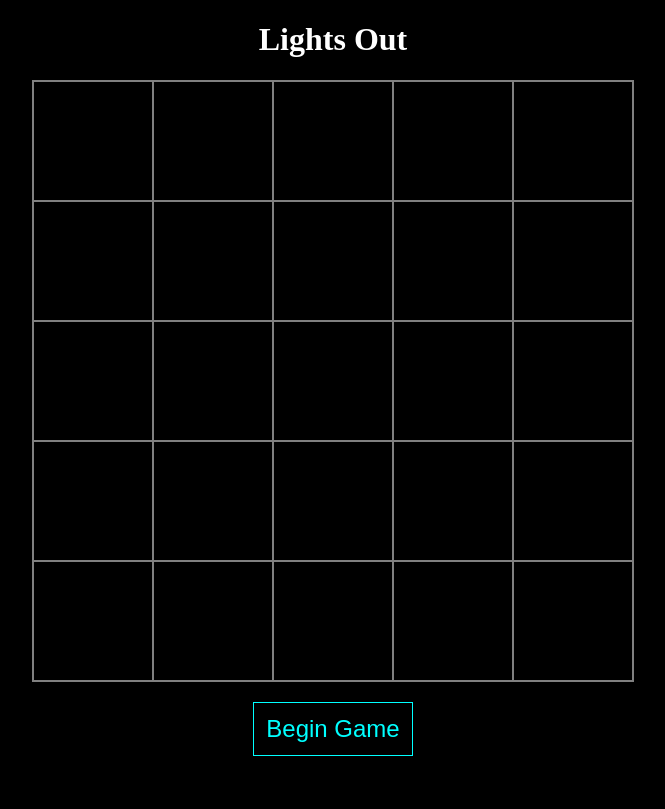
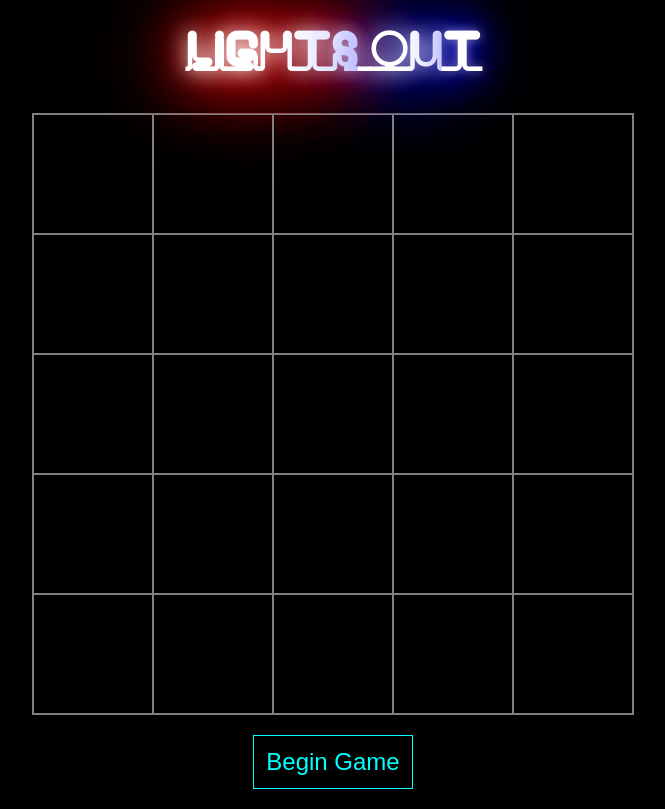
Before and after one commit to stillmattwest/lights-out, a React (Vite) app: page / in a window 1280 px wide. Shown: the whole page, without its empty margins (307-972 px from the left). Built offline with nearby package versions, Linux system fonts and the light colour scheme.

Commit message:
adding more neon effects

```diff
--- a/src/components/Header/Header.css
+++ b/src/components/Header/Header.css
@@ -1,3 +1,59 @@
+@font-face {
+    font-family: 'neon';
+    src: url('../../../public/assets/fonts/neon.ttf') format('truetype');
+    font-weight: normal;
+    font-style: normal;
+  }
+
 .header-main {
     text-align: center;
+    font-family: 'neon',sans-serif;
+    font-size:48px;
 }
+
+.neon-red {
+    color: #fff; /* White text */
+    text-shadow:
+        /* White glow */
+        0 0 21px #fff,
+        /* Red glow */
+        0 0 42px #f00,
+        0 0 82px #f00,
+        0 0 92px #f00,
+        0 0 102px #f00,
+        0 0 151px #f00;
+}
+
+.neon-blue {
+    color: #fff; /* White text */
+    text-shadow:
+        /* White glow */
+        0 0 21px #fff,
+        /* Electric blue glow */
+        0 0 42px #00f,
+        0 0 82px #00f,
+        0 0 92px #00f,
+        0 0 102px #00f,
+        0 0 151px #00f;
+}
+
+@keyframes flicker {
+    0%, 18%, 22%, 25%, 53%, 57%, 100% {
+      text-shadow:
+        0 0 4px #fff,
+        0 0 11px #fff,
+        0 0 19px #fff,
+        0 0 40px #00f
+        0 0 80px #00f
+        0 0 90px #00f
+        0 0 100px #00f,
+        0 0 150px #00f;
+    }
+    20%, 24%, 55% {
+      text-shadow: none;
+    }
+  }
+
+.flicker {
+    animation: flicker 1.5s infinite alternate;
+}
--- a/src/components/Header/Header.jsx
+++ b/src/components/Header/Header.jsx
@@ -2,7 +2,7 @@ import './Header.css';
 
 const Header = () => {
     return (
-        <h1 className="header-main">Lights Out</h1>
+        <h1 className="header-main"><span className='neon-red'>Lights</span><span className='neon-blue'>_Ou<span className='flicker'>t</span></span></h1>
     )
 }
 
--- a/src/components/LightSquare/LightSquare.css
+++ b/src/components/LightSquare/LightSquare.css
@@ -6,5 +6,11 @@
 }
 
 .lit {
-    background-color: aqua;
+    background-color: #fff; /* White background */
+  box-shadow:
+    0 0 21px #fff,  /* White glow */
+    0 0 42px #0099ff,  /* Additional blue layer with shorter radius */
+    0 0 102px #0099ff,  /* Electric blue tint */
+    0 0 151px #0099ff;
+
 }
--- a/src/components/Modal/Modal.css
+++ b/src/components/Modal/Modal.css
@@ -12,11 +12,25 @@
 
   .modal-content {
     background: white;
-    padding: 20px;
     border-radius: 8px;
     width: 400px;
     max-height: 80%;
     overflow-y: auto;
     color:black;
     text-align: center;
+    font-size: 1.5em;
+    box-sizing: border-box;
+    overflow: hidden;
   }
+
+  .modal-controls{
+    width:100%;
+    text-align: right;
+    padding:2px;
+
+  }
+
+  .modal-close-button{
+    margin-right:10px;
+    font-weight: bold;
+  }
--- a/src/components/Modal/Modal.jsx
+++ b/src/components/Modal/Modal.jsx
@@ -7,6 +7,9 @@ const Modal = (props) => {
 
             <div className='modal-overlay'>
                 <div className='modal-content'>
+                    <div className='modal-controls'>
+                        <button className="modal-close-button" onClick={props.toggleModal}> X</button>
+                    </div>
                     {props.children}
                 </div>
             </div>
```
Also changed, not shown: public/assets/fonts/neon.ttf (added).
